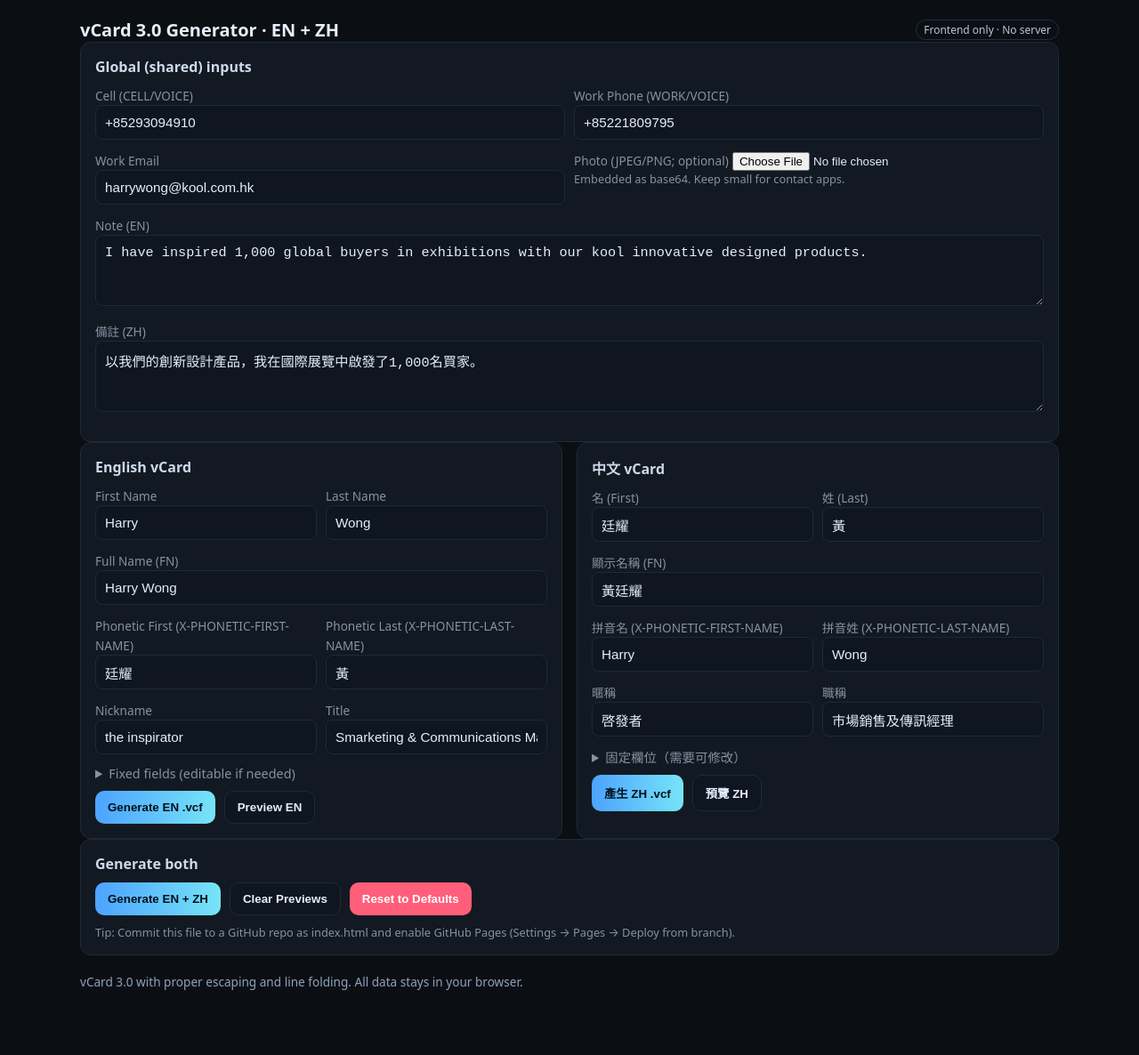
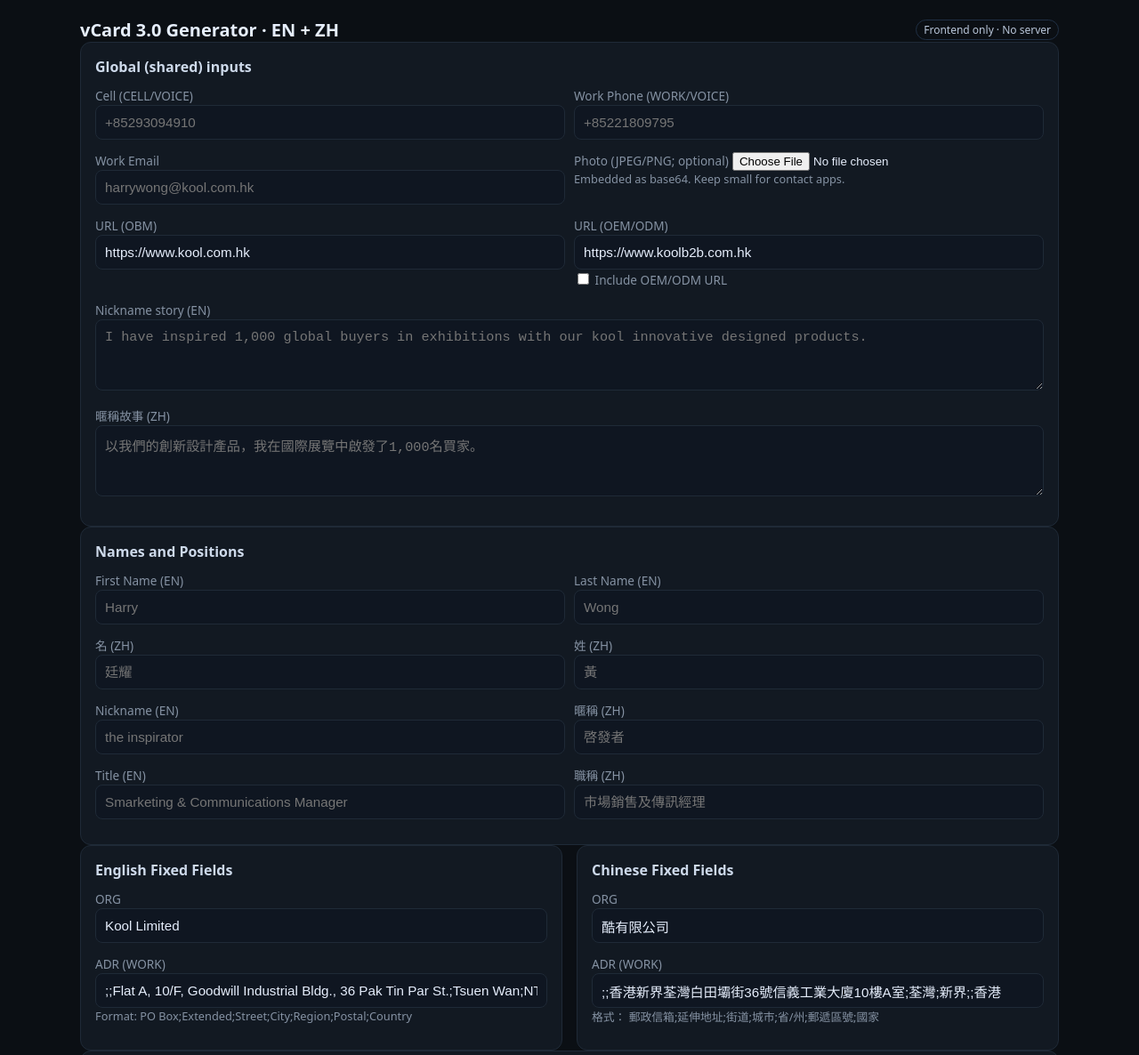
Before and after one commit to kool-ltd/digital-namecard, a plain HTML site: page create/index.html in a window 1280 px wide. Shown: the top 1186 px of the page at 89% size. Before the commit the page ends 1133 px from the top, so only its background shows below. Drawn offline with Linux system fonts and the light colour scheme.

Commit message:
Update index.html

```diff
--- a/create/index.html
+++ b/create/index.html
@@ -42,7 +42,6 @@
     background:#0f1621; color:var(--text); border:1px solid #1f2a37;
   }
   .danger { background: var(--danger); color:white; }
-  .preview { white-space:pre-wrap; font-family:ui-monospace, SFMono-Regular, Menlo, Monaco, Consolas, "Liberation Mono","Courier New", monospace; background:#0b111a; border:1px dashed #233043; border-radius:10px; padding:10px; color:#cfe6ff; overflow:auto; max-height:300px; }
   .badge { display:inline-block; font-size:0.75rem; padding:2px 8px; border-radius:999px; border:1px solid #203045; color:#b9c6d9; }
   .small { font-size:0.8rem; }
   .footer { color:#8ea3ba; font-size:0.85rem; margin-top:20px; }
@@ -60,17 +59,17 @@
       <div class="row two">
         <div>
           <label>Cell (CELL/VOICE)</label>
-          <input id="cell" type="tel" placeholder="+85293094910" value="+85293094910" />
+          <input id="cell" type="tel" placeholder="+85293094910" value="" />
         </div>
         <div>
           <label>Work Phone (WORK/VOICE)</label>
-          <input id="workPhone" type="tel" placeholder="+85221809795" value="+85221809795" />
+          <input id="workPhone" type="tel" placeholder="+85221809795" value="" />
         </div>
       </div>
       <div class="row two">
         <div>
           <label>Work Email</label>
-          <input id="email" type="email" placeholder="harrywong@kool.com.hk" value="harrywong@kool.com.hk" />
+          <input id="email" type="email" placeholder="harrywong@kool.com.hk" value="" />
         </div>
         <div>
           <label>Photo (JPEG/PNG; optional)</label>
@@ -78,61 +77,80 @@
           <div class="muted small">Embedded as base64. Keep small for contact apps.</div>
         </div>
       </div>
-      <div class="row">
+      <div class="row two">
         <div>
-          <label>Note (EN)</label>
-          <textarea id="noteEn" placeholder="I have inspired 1,000 global buyers in exhibitions with our kool innovative designed products.">I have inspired 1,000 global buyers in exhibitions with our kool innovative designed products.</textarea>
+          <label>URL (OBM)</label>
+          <input id="urlObm" type="text" value="https://www.kool.com.hk" />
+        </div>
+        <div>
+          <label>URL (OEM/ODM)</label>
+          <input id="urlOem" type="text" value="https://www.koolb2b.com.hk" />
+          <div>
+            <label><input type="checkbox" id="includeOem" /> Include OEM/ODM URL</label>
+          </div>
         </div>
       </div>
       <div class="row">
         <div>
-          <label>備註 (ZH)</label>
-          <textarea id="noteZh" placeholder="以我們的創新設計產品，我在國際展覽中啟發了1,000名買家。">以我們的創新設計產品，我在國際展覽中啟發了1,000名買家。</textarea>
+          <label>Nickname story (EN)</label>
+          <textarea id="noteEn" placeholder="I have inspired 1,000 global buyers in exhibitions with our kool innovative designed products."></textarea>
+        </div>
+      </div>
+      <div class="row">
+        <div>
+          <label>暱稱故事 (ZH)</label>
+          <textarea id="noteZh" placeholder="以我們的創新設計產品，我在國際展覽中啟發了1,000名買家。"></textarea>
+        </div>
+      </div>
+    </div>
+
+    <div class="card">
+      <h3>Names and Positions</h3>
+      <div class="row two">
+        <div>
+          <label>First Name (EN)</label>
+          <input id="enFirst" type="text" placeholder="Harry" value="" />
+        </div>
+        <div>
+          <label>Last Name (EN)</label>
+          <input id="enLast" type="text" placeholder="Wong" value="" />
+        </div>
+      </div>
+      <div class="row two">
+        <div>
+          <label>名 (ZH)</label>
+          <input id="zhFirst" type="text" placeholder="廷耀" value="" />
+        </div>
+        <div>
+          <label>姓 (ZH)</label>
+          <input id="zhLast" type="text" placeholder="黃" value="" />
+        </div>
+      </div>
+      <div class="row two">
+        <div>
+          <label>Nickname (EN)</label>
+          <input id="enNick" type="text" placeholder="the inspirator" value="" />
+        </div>
+        <div>
+          <label>暱稱 (ZH)</label>
+          <input id="zhNick" type="text" placeholder="啓發者" value="" />
+        </div>
+      </div>
+      <div class="row two">
+        <div>
+          <label>Title (EN)</label>
+          <input id="enTitle" type="text" placeholder="Smarketing & Communications Manager" value="" />
+        </div>
+        <div>
+          <label>職稱 (ZH)</label>
+          <input id="zhTitle" type="text" placeholder="市場銷售及傳訊經理" value="" />
         </div>
       </div>
     </div>
 
     <div class="grid">
       <div class="card">
-        <h3>English vCard</h3>
-        <div class="row two">
-          <div>
-            <label>First Name</label>
-            <input id="enFirst" type="text" placeholder="Harry" value="Harry" oninput="autoFn('en')" />
-          </div>
-          <div>
-            <label>Last Name</label>
-            <input id="enLast" type="text" placeholder="Wong" value="Wong" oninput="autoFn('en')" />
-          </div>
-        </div>
-        <div class="row">
-          <div>
-            <label>Full Name (FN)</label>
-            <input id="enFN" type="text" placeholder="Harry Wong" value="Harry Wong" />
-          </div>
-        </div>
-        <div class="row two">
-          <div>
-            <label>Phonetic First (X-PHONETIC-FIRST-NAME)</label>
-            <input id="enPhonFirst" type="text" placeholder="廷耀" value="廷耀" />
-          </div>
-          <div>
-            <label>Phonetic Last (X-PHONETIC-LAST-NAME)</label>
-            <input id="enPhonLast" type="text" placeholder="黃" value="黃" />
-          </div>
-        </div>
-        <div class="row two">
-          <div>
-            <label>Nickname</label>
-            <input id="enNick" type="text" placeholder="the inspirator" value="the inspirator" />
-          </div>
-          <div>
-            <label>Title</label>
-            <input id="enTitle" type="text" placeholder="Smarketing & Communications Manager" value="Smarketing & Communications Manager" />
-          </div>
-        </div>
-        <details>
-          <summary class="muted">Fixed fields (editable if needed)</summary>
+        <h3>English Fixed Fields</h3>
         <div class="row">
           <div>
             <label>ORG</label>
@@ -146,64 +164,10 @@
             <div class="muted small">Format: PO Box;Extended;Street;City;Region;Postal;Country</div>
           </div>
         </div>
-          <div class="row two">
-            <div>
-              <label>URL (OBM)</label>
-              <input id="urlObm" type="text" value="https://www.kool.com.hk" />
-            </div>
-            <div>
-              <label>URL (OEM/ODM)</label>
-              <input id="urlOem" type="text" value="https://www.koolb2b.com.hk" />
-            </div>
-          </div>
-        </details>
-        <div class="btns">
-          <button onclick="generateAndDownload('en')">Generate EN .vcf</button>
-          <button class="btn-secondary" onclick="showPreview('en')">Preview EN</button>
-        </div>
-        <div id="preview-en" class="preview" style="display:none;"></div>
       </div>
 
       <div class="card">
-        <h3>中文 vCard</h3>
-        <div class="row two">
-          <div>
-            <label>名 (First)</label>
-            <input id="zhFirst" type="text" placeholder="廷耀" value="廷耀" oninput="autoFn('zh')" />
-          </div>
-          <div>
-            <label>姓 (Last)</label>
-            <input id="zhLast" type="text" placeholder="黃" value="黃" oninput="autoFn('zh')" />
-          </div>
-        </div>
-        <div class="row">
-          <div>
-            <label>顯示名稱 (FN)</label>
-            <input id="zhFN" type="text" placeholder="黃廷耀" value="黃廷耀" />
-          </div>
-        </div>
-        <div class="row two">
-          <div>
-            <label>拼音名 (X-PHONETIC-FIRST-NAME)</label>
-            <input id="zhPhonFirst" type="text" placeholder="Harry" value="Harry" />
-          </div>
-          <div>
-            <label>拼音姓 (X-PHONETIC-LAST-NAME)</label>
-            <input id="zhPhonLast" type="text" placeholder="Wong" value="Wong" />
-          </div>
-        </div>
-        <div class="row two">
-          <div>
-            <label>暱稱</label>
-            <input id="zhNick" type="text" placeholder="啓發者" value="啓發者" />
-          </div>
-          <div>
-            <label>職稱</label>
-            <input id="zhTitle" type="text" placeholder="市場銷售及傳訊經理" value="市場銷售及傳訊經理" />
-          </div>
-        </div>
-        <details>
-          <summary class="muted">固定欄位（需要可修改）</summary>
+        <h3>Chinese Fixed Fields</h3>
         <div class="row">
           <div>
             <label>ORG</label>
@@ -217,22 +181,6 @@
             <div class="muted small">格式： 郵政信箱;延伸地址;街道;城市;省/州;郵遞區號;國家</div>
           </div>
         </div>
-          <div class="row two">
-            <div>
-              <label>URL (OBM)</label>
-              <input id="urlObmZh" type="text" value="https://www.kool.com.hk" />
-            </div>
-            <div>
-              <label>URL (OEM/ODM)</label>
-              <input id="urlOemZh" type="text" value="https://www.koolb2b.com.hk" />
-            </div>
-          </div>
-        </details>
-        <div class="btns">
-          <button onclick="generateAndDownload('zh')">產生 ZH .vcf</button>
-          <button class="btn-secondary" onclick="showPreview('zh')">預覽 ZH</button>
-        </div>
-        <div id="preview-zh" class="preview" style="display:none;"></div>
       </div>
     </div>
 
@@ -240,11 +188,7 @@
       <h3>Generate both</h3>
       <div class="btns">
         <button onclick="generateAndDownload('en'); generateAndDownload('zh')">Generate EN + ZH</button>
-        <button class="btn-secondary" onclick="clearPreviews()">Clear Previews</button>
         <button class="danger" onclick="resetAll()">Reset to Defaults</button>
-      </div>
-      <div class="muted small" style="margin-top:10px;">
-        Tip: Commit this file to a GitHub repo as index.html and enable GitHub Pages (Settings → Pages → Deploy from branch).
       </div>
     </div>
 
@@ -314,6 +258,9 @@ function collectShared() {
     email: document.getElementById("email").value.trim(),
     noteEn: document.getElementById("noteEn").value.trim(),
     noteZh: document.getElementById("noteZh").value.trim(),
+    urlObm: document.getElementById("urlObm").value.trim(),
+    urlOem: document.getElementById("urlOem").value.trim(),
+    includeOem: document.getElementById("includeOem").checked,
   };
 }
 
@@ -321,15 +268,10 @@ function collectEn() {
   return {
     first: document.getElementById("enFirst").value.trim(),
     last: document.getElementById("enLast").value.trim(),
-    fn: document.getElementById("enFN").value.trim(),
-    phonFirst: document.getElementById("enPhonFirst").value.trim(),
-    phonLast: document.getElementById("enPhonLast").value.trim(),
     nick: document.getElementById("enNick").value.trim(),
     title: document.getElementById("enTitle").value.trim(),
     org: document.getElementById("enOrg").value.trim(),
     adr: document.getElementById("enAdr").value.trim(),
-    urlObm: document.getElementById("urlObm").value.trim(),
-    urlOem: document.getElementById("urlOem").value.trim(),
   };
 }
 
@@ -337,22 +279,19 @@ function collectZh() {
   return {
     first: document.getElementById("zhFirst").value.trim(),
     last: document.getElementById("zhLast").value.trim(),
-    fn: document.getElementById("zhFN").value.trim(),
-    phonFirst: document.getElementById("zhPhonFirst").value.trim(),
-    phonLast: document.getElementById("zhPhonLast").value.trim(),
     nick: document.getElementById("zhNick").value.trim(),
     title: document.getElementById("zhTitle").value.trim(),
     org: document.getElementById("zhOrg").value.trim(),
     adr: document.getElementById("zhAdr").value.trim(),
-    urlObm: document.getElementById("urlObmZh").value.trim(),
-    urlOem: document.getElementById("urlOemZh").value.trim(),
   };
 }
 
-function buildVCard(lang, shared, per, photoB64) {
+function buildVCard(lang, shared, per, otherPer, photoB64) {
   // N is "Last;First;Additional;Prefix;Suffix"
   const n = `${escapeText(per.last)};${escapeText(per.first)};;;`;
-  const fn = escapeText(per.fn || (lang === "en" ? `${per.first} ${per.last}` : `${per.last}${per.first}`));
+  const fn = escapeText(lang === "en" ? `${per.first}${per.first && per.last ? " " : ""}${per.last}` : `${per.last}${per.first}`);
+  const phonFirst = escapeText(otherPer.first);
+  const phonLast = escapeText(otherPer.last);
   const nick = escapeText(per.nick);
   const title = escapeText(per.title);
   const org = escapeText(per.org);
@@ -360,8 +299,6 @@ function buildVCard(lang, shared, per, photoB64) {
   const email = escapeText(shared.email);
   const cell = escapeText(shared.cell);
   const work = escapeText(shared.workPhone);
-  const urlObm = escapeText(per.urlObm);
-  const urlOem = escapeText(per.urlOem);
   const note = escapeText(lang === "en" ? shared.noteEn : shared.noteZh);
 
   const lines = [];
@@ -369,8 +306,8 @@ function buildVCard(lang, shared, per, photoB64) {
   lines.push("VERSION:3.0");
   lines.push(foldLine(`N:${n}`));
   lines.push(foldLine(`FN:${fn}`));
-  if (per.phonFirst) lines.push(foldLine(`X-PHONETIC-FIRST-NAME:${escapeText(per.phonFirst)}`));
-  if (per.phonLast) lines.push(foldLine(`X-PHONETIC-LAST-NAME:${escapeText(per.phonLast)}`));
+  if (phonFirst) lines.push(foldLine(`X-PHONETIC-FIRST-NAME:${phonFirst}`));
+  if (phonLast) lines.push(foldLine(`X-PHONETIC-LAST-NAME:${phonLast}`));
   if (nick) lines.push(foldLine(`NICKNAME:${nick}`));
   if (org) lines.push(foldLine(`ORG:${org}`));
   if (title) lines.push(foldLine(`TITLE:${title}`));
@@ -378,8 +315,8 @@ function buildVCard(lang, shared, per, photoB64) {
   if (cell) lines.push(foldLine(`TEL;type=CELL;type=VOICE;type=pref:${cell}`));
   if (work) lines.push(foldLine(`TEL;type=WORK;type=VOICE:${work}`));
   if (adr)  lines.push(foldLine(`ADR;type=WORK:${adr}`));
-  if (urlObm) lines.push(foldLine(`URL;type=OBM:${urlObm}`));
-  if (urlOem) lines.push(foldLine(`URL;type=OEMODM:${urlOem}`));
+  if (shared.urlObm) lines.push(foldLine(`URL;type=OBM:${escapeText(shared.urlObm)}`));
+  if (shared.includeOem && shared.urlOem) lines.push(foldLine(`URL;type=OEMODM:${escapeText(shared.urlOem)}`));
   if (note) lines.push(foldLine(`NOTE:${note}`));
   if (photoB64) {
     // Determine type from content? We assume JPEG by default.
@@ -393,59 +330,29 @@ function buildVCard(lang, shared, per, photoB64) {
   return lines.join("\r\n") + "\r\n";
 }
 
-function autoFn(lang) {
-  if (lang === "en") {
-    const f = document.getElementById("enFirst").value.trim();
-    const l = document.getElementById("enLast").value.trim();
-    const fn = `${f}${f && l ? " " : ""}${l}`.trim();
-    if (!document.activeElement || document.activeElement.id !== "enFN") {
-      document.getElementById("enFN").value = fn;
-    }
-  } else {
-    const f = document.getElementById("zhFirst").value.trim();
-    const l = document.getElementById("zhLast").value.trim();
-    const fn = `${l}${f}`;
-    if (!document.activeElement || document.activeElement.id !== "zhFN") {
-      document.getElementById("zhFN").value = fn;
-    }
-  }
-}
-
 async function generateAndDownload(lang) {
   const shared = collectShared();
-  const per = lang === "en" ? collectEn() : collectZh();
+  const enPer = collectEn();
+  const zhPer = collectZh();
+  const per = lang === "en" ? enPer : zhPer;
+  const otherPer = lang === "en" ? zhPer : enPer;
   const photoB64 = await readPhotoAsBase64();
-  const vcf = buildVCard(lang, shared, per, photoB64);
+  const vcf = buildVCard(lang, shared, per, otherPer, photoB64);
   const blob = new Blob([vcf], { type: "text/vcard;charset=utf-8" });
   const a = document.createElement("a");
-  const first = (lang === "en" ? per.first : per.first) || "";
-  const last  = (lang === "en" ? per.last  : per.last) || "";
-  const name = (lang === "en" ? "en" : "zh") + "-" + (first || "first") + "-" + (last || "last") + ".vcf";
+  const enFirst = enPer.first.toLowerCase() || "first";
+  const enLast = enPer.last.toLowerCase() || "last";
+  const baseName = enFirst + enLast;
+  const suffix = (lang === "en" ? "-en" : "-zh");
+  const name = baseName + suffix + ".vcf";
   a.href = URL.createObjectURL(blob);
-  a.download = name.replace(/\s+/g, "_");
+  a.download = name;
   document.body.appendChild(a);
   a.click();
   setTimeout(() => {
     URL.revokeObjectURL(a.href);
     a.remove();
   }, 200);
-}
-
-async function showPreview(lang) {
-  const shared = collectShared();
-  const per = lang === "en" ? collectEn() : collectZh();
-  // Do not embed photo in preview to keep it short (or include if desired):
-  const vcf = buildVCard(lang, shared, per, null);
-  const el = document.getElementById(lang === "en" ? "preview-en" : "preview-zh");
-  el.textContent = vcf;
-  el.style.display = "block";
-}
-
-function clearPreviews() {
-  document.getElementById("preview-en").style.display = "none";
-  document.getElementById("preview-zh").style.display = "none";
-  document.getElementById("preview-en").textContent = "";
-  document.getElementById("preview-zh").textContent = "";
 }
 
 function resetAll() {
```
Lines whose indentation alone changed are shown as unchanged.
